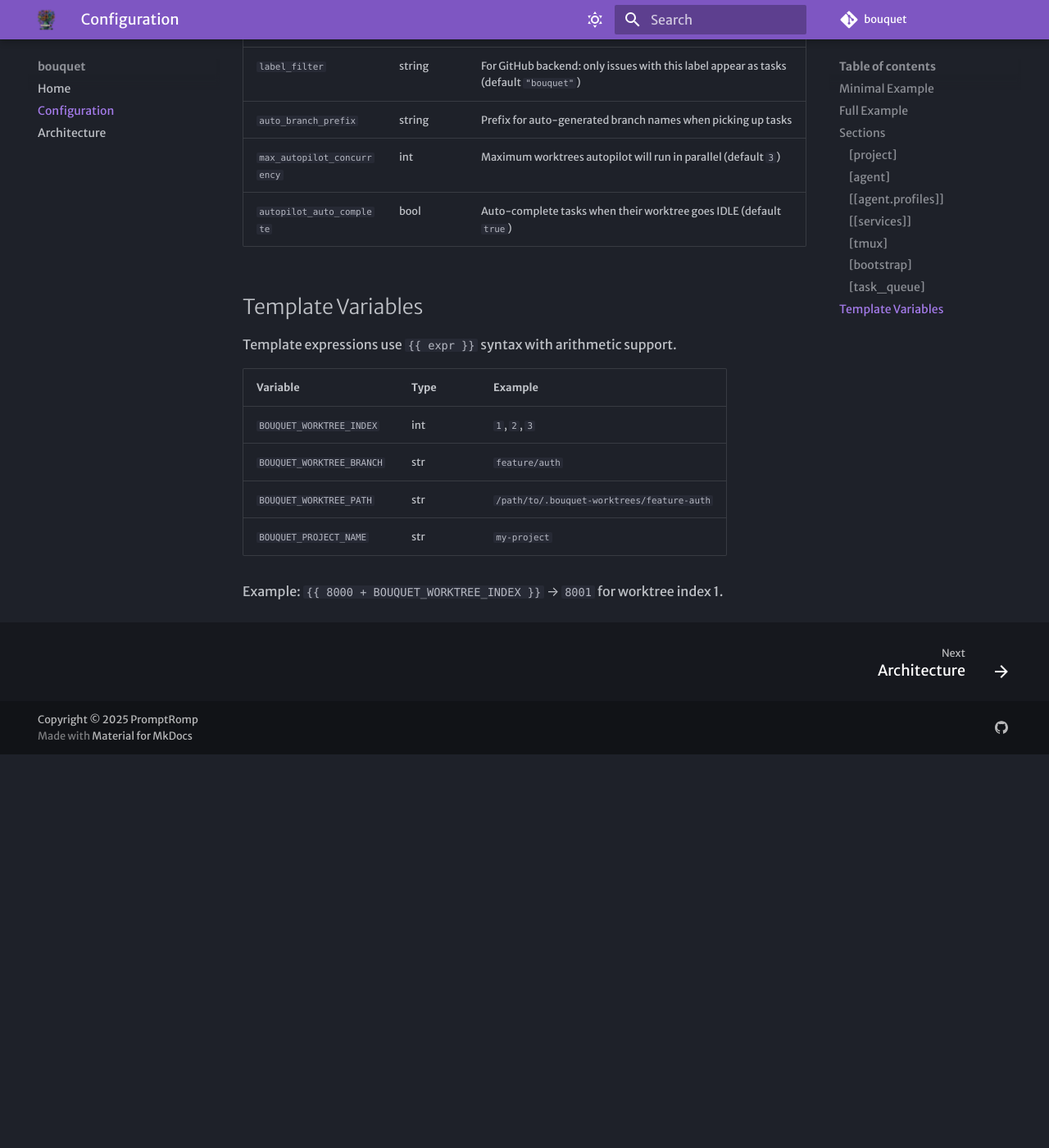
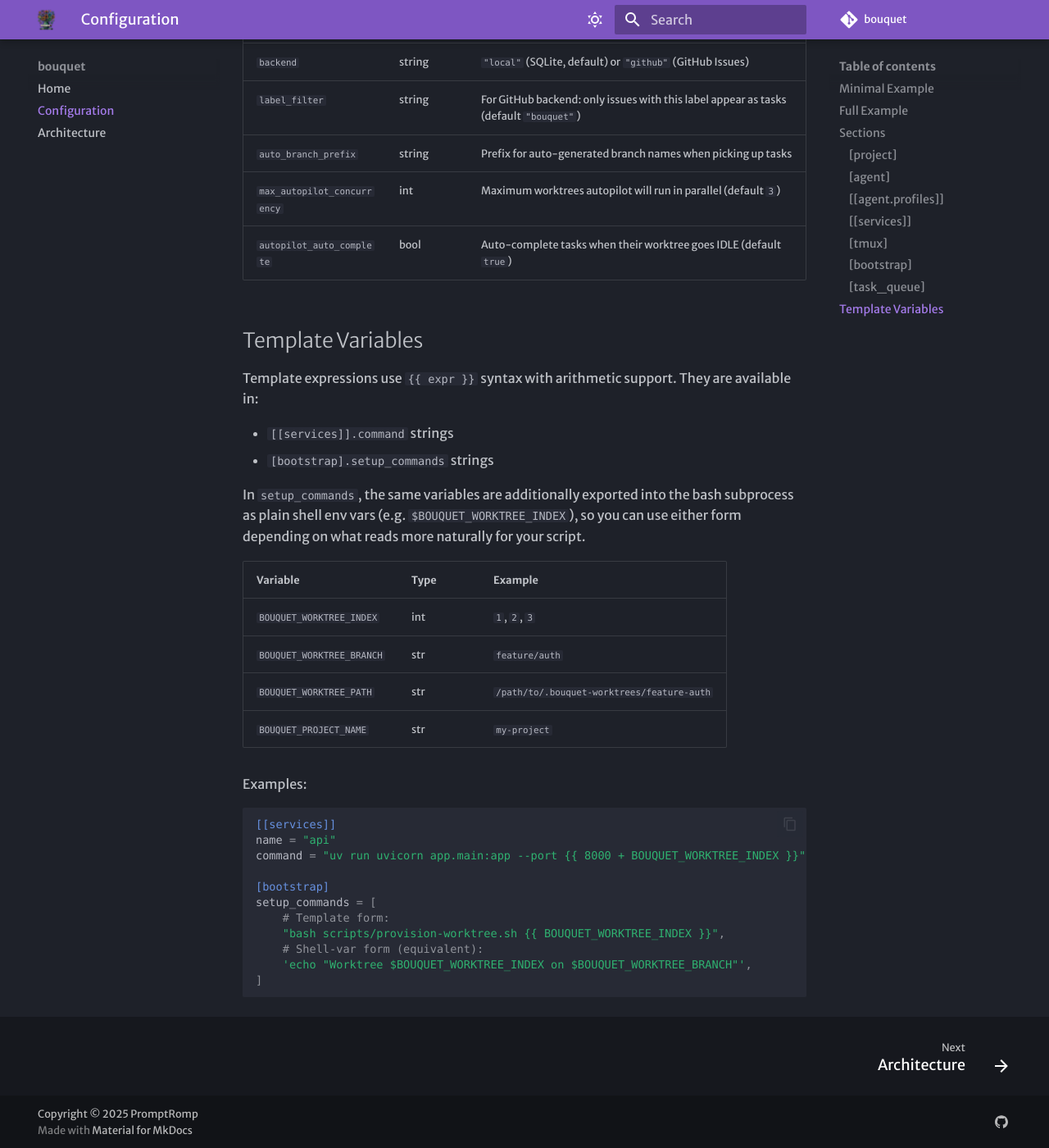
Before and after one commit to promptromp/bouquet, an MkDocs documentation site: the page built from docs/configuration.md, in a window 1280 px wide and 1400 px high, scrolled down 3259 px. Shown: the whole window at 82% size. Built offline with MkDocs 1.6.1 and Material for MkDocs 9.7.7, drawn with Linux system fonts in a browser that asks for light colours; some web fonts are replaced; comment, search, counter and statistics services are not loaded; before the commit the page ends 4179 px from its top, so only the background shows below that; some of the changed text lies outside the part shown.

Commit message:
docs: template vars + setup_commands
Configuration docs: `setup_commands` row in the [bootstrap] table now
notes that template expressions and shell-var-form BOUQUET_* are
available; the Template Variables section enumerates the two scopes
(service commands and setup_commands) and shows examples of both forms.

README: short paragraph below the variable table pointing out that the
same template vars are also available in setup_commands, with brief
motivation (per-worktree resource provisioning).

CLAUDE.md: 'Bootstrap setup commands' bullet rewritten to describe the
new template-rendering, the BOUQUET_* env-var injection, and the
subproc_env-scoped delta diff that prevents leakage.

Co-Authored-By: Claude Opus 4.7 (1M context) <noreply@anthropic.com>

````diff
--- a/docs/configuration.md
+++ b/docs/configuration.md
@@ -104,7 +104,7 @@ Dev servers that run alongside the agent in each worktree window.
 | Key | Type | Description |
 |-----|------|-------------|
 | `python_version` | string | Runs `uv python pin <version>` before dependency installation |
-| `setup_commands` | list | Shell commands run before dependency installation. Exported env vars are captured and propagated. |
+| `setup_commands` | list | Shell commands run before dependency installation. Each command supports `{{ … }}` template expressions and the same template vars are also exported as shell env vars (e.g. `$BOUQUET_WORKTREE_INDEX`). Env vars exported by the commands themselves are captured and propagated. |
 | `copy_env_files` | list | Files copied from the main repo to the worktree (e.g. `.env`) |
 | `cow_clone_dirs` | list | Directories cloned via Copy-on-Write (APFS) instead of full copy |
 | `install_commands` | list | Dependency install commands (e.g. `uv sync`, `pnpm install`) |
@@ -121,7 +121,12 @@ Dev servers that run alongside the agent in each worktree window.
 
 ## Template Variables
 
-Template expressions use `{{ expr }}` syntax with arithmetic support.
+Template expressions use `{{ expr }}` syntax with arithmetic support. They are available in:
+
+- `[[services]].command` strings
+- `[bootstrap].setup_commands` strings
+
+In `setup_commands`, the same variables are additionally exported into the bash subprocess as plain shell env vars (e.g. `$BOUQUET_WORKTREE_INDEX`), so you can use either form depending on what reads more naturally for your script.
 
 | Variable | Type | Example |
 |----------|------|---------|
@@ -130,4 +135,18 @@ Template expressions use `{{ expr }}` syntax with arithmetic support.
 | `BOUQUET_WORKTREE_PATH` | str | `/path/to/.bouquet-worktrees/feature-auth` |
 | `BOUQUET_PROJECT_NAME` | str | `my-project` |
 
-Example: `{{ 8000 + BOUQUET_WORKTREE_INDEX }}` → `8001` for worktree index 1.
+Examples:
+
+```toml
+[[services]]
+name = "api"
+command = "uv run uvicorn app.main:app --port {{ 8000 + BOUQUET_WORKTREE_INDEX }}"
+
+[bootstrap]
+setup_commands = [
+    # Template form:
+    "bash scripts/provision-worktree.sh {{ BOUQUET_WORKTREE_INDEX }}",
+    # Shell-var form (equivalent):
+    'echo "Worktree $BOUQUET_WORKTREE_INDEX on $BOUQUET_WORKTREE_BRANCH"',
+]
+```
````
Also changed, not shown: CLAUDE.md (+1 -1 lines), README.md (+2 -0 lines).
